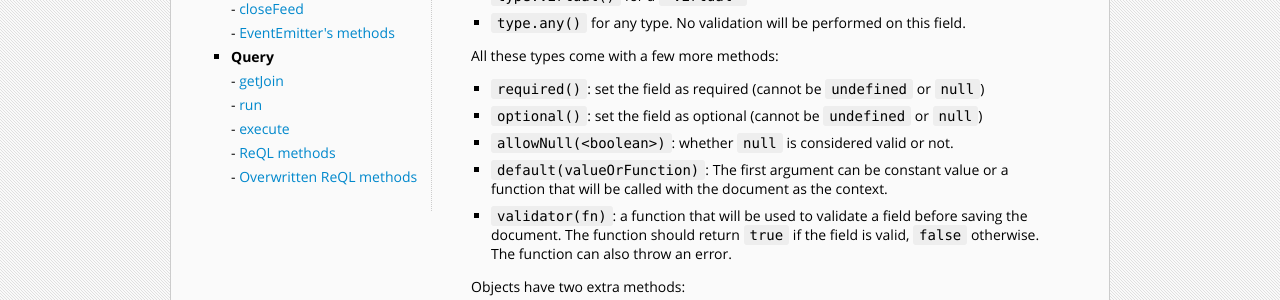
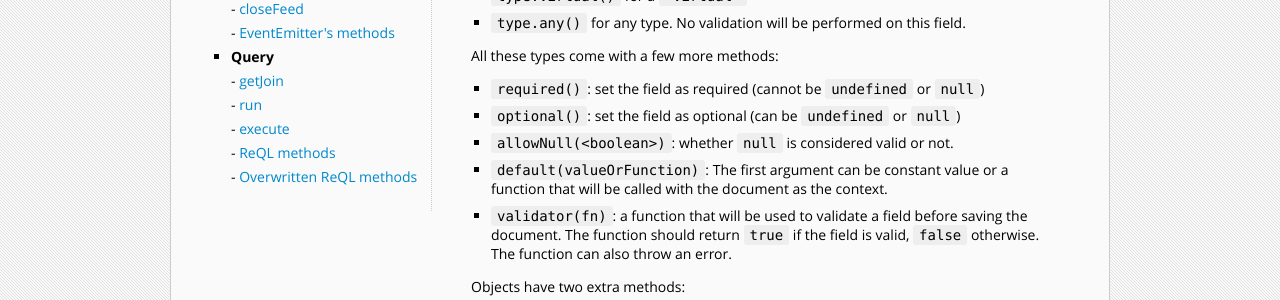
Before and after one commit to neumino/thinky, a Jekyll site: the page built from documentation/schemas.md, in a window 1280 px wide and 900 px high, scrolled down 1056 px. Shown: the part 154-454 px from the top of the window. Built offline with Jekyll 4.4.1, drawn with Linux system fonts in a browser that asks for light colours; Markdown is read by kramdown in place of the engine named in the settings.

Commit message:
Typo - Fix #308

```diff
--- a/documentation/schemas.md
+++ b/documentation/schemas.md
@@ -55,7 +55,7 @@ There are two more ways to define a type, one is via the methods in `thinky.type
 All these types come with a few more methods:
 
 - `required()`: set the field as required (cannot be `undefined` or `null`)
-- `optional()`: set the field as optional (cannot be `undefined` or `null`)
+- `optional()`: set the field as optional (can be `undefined` or `null`)
 - `allowNull(<boolean>)`: whether `null` is considered valid or not.
 - `default(valueOrFunction)`: The first argument can be constant value or a function
   that will be called with the document as the context.
```
